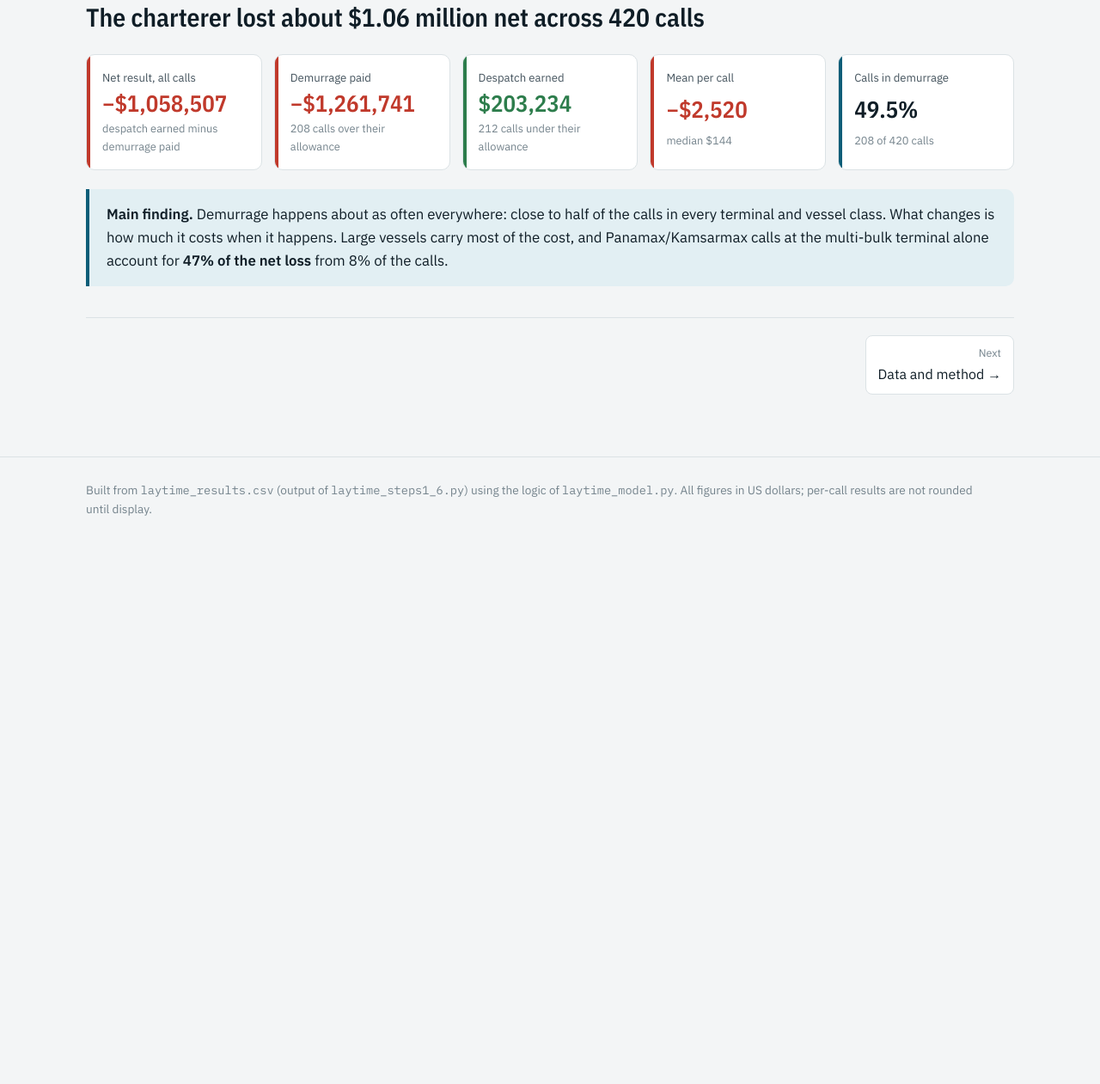
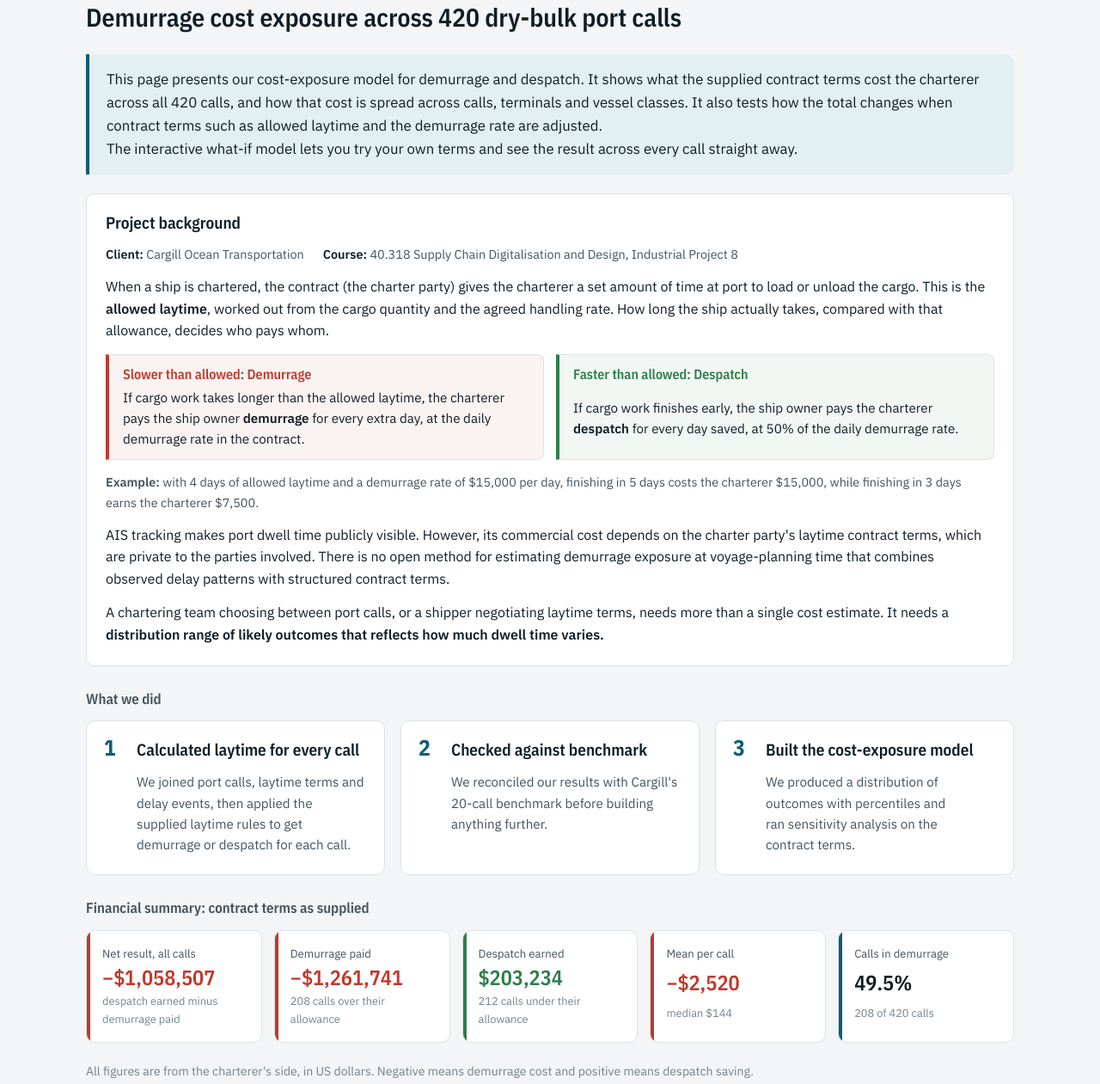
Before and after one commit to Aiz298/demurrage-cost-exposure, a plain HTML site: page index.html in a window 1280 px wide. Shown: the part 393-1654 px from the top of the page at 86% size. Before the commit the page ends 1045 px from the top, so only its background shows below. Drawn offline with nearby package versions, Linux system fonts and the light colour scheme.

Commit message:
Add files via upload

```diff
--- a/index.html
+++ b/index.html
@@ -99,6 +99,31 @@ section.block { padding: 44px 0 8px; }
 
 .finding { border-left: 4px solid var(--accent); background: var(--accent-soft); padding: 16px 20px; border-radius: 0 10px 10px 0; font-size: 1.05rem; }
 .finding p { max-width: none; }
+.finding strong { color: var(--ink); }
+
+/* Overview: background, scope steps, data note */
+.ov-sub { font: 600 1.05rem/1.3 var(--f-display); color: var(--ink2); margin: 6px 0 -8px; }
+.meta { display: flex; flex-wrap: wrap; gap: 6px 22px; font-size: 0.9rem; color: var(--ink2); }
+.meta strong { color: var(--ink); font-weight: 600; }
+.step { position: relative; padding-left: 58px; }
+.step .n { position: absolute; left: 20px; top: 18px; font: 700 1.6rem/1 var(--f-display); color: var(--accent); }
+.step h3 { text-wrap: pretty; }
+/* line up the paragraphs: each card shares the same heading row height */
+.steps { grid-auto-rows: auto; }
+.steps .step { grid-row: span 2; grid-template-rows: subgrid; row-gap: 14px; }
+.step p { font-size: 0.95rem; color: var(--ink2); }
+/* demurrage vs despatch explainer */
+.dd { display: grid; grid-template-columns: repeat(auto-fit, minmax(260px, 1fr)); gap: 14px; }
+.dd > div { border: 1px solid var(--line); border-left: 4px solid var(--line); border-radius: 0 8px 8px 0; padding: 12px 16px; display: grid; gap: 4px; }
+.dd .dem { border-left-color: var(--dem); background: color-mix(in srgb, var(--dem) 6%, var(--surface)); }
+.dd .des { border-left-color: var(--des); background: color-mix(in srgb, var(--des) 6%, var(--surface)); }
+.dd .t { font: 600 1rem/1.3 var(--f-display); }
+.dd .dem .t { color: var(--dem); } .dd .des .t { color: var(--des); }
+.dd p { font-size: 0.95rem; }
+.eg { font-size: 0.9rem; color: var(--ink2); }
+.ov-note { font-size: 0.88rem; color: var(--muted); }
+#kpiBase .tile .val { font-size: clamp(1.25rem, 1.9vw, 1.55rem); }
+.datanote { font-size: 0.85rem; color: var(--muted); border-top: 1px solid var(--line); padding-top: 14px; }
 
 table.data { border-collapse: collapse; width: 100%; font-size: 0.92rem; font-variant-numeric: tabular-nums; }
 table.data th, table.data td { padding: 8px 10px; border-bottom: 1px solid var(--line); text-align: right; }
@@ -248,13 +273,64 @@ footer p { max-width: none; }
 <section class="block" id="overview">
   <div class="sec-head">
     <div class="kicker">Overview</div>
-    <h2>The charterer lost about $1.06 million net across 420 calls</h2>
+    <h2>Demurrage cost exposure across 420 dry-bulk port calls</h2>
   </div>
   <div class="stack">
+
+    <!-- Purpose of the page -->
+    <div class="finding">
+      <p> This page presents our cost-exposure model for demurrage and despatch. It shows what the supplied contract terms cost the charterer across all 420 calls, and how that cost is spread across calls, terminals and vessel classes. It also tests how the total changes when contract terms such as allowed laytime and the demurrage rate are adjusted.</p>
+      <p>The interactive what-if model lets you try your own terms and see the result across every call straight away.</p>
+    </div>
+
+    <!-- Project background -->
+    <div class="card">
+      <h3>Project background</h3>
+      <div class="meta">
+        <span><strong>Client:</strong> Cargill Ocean Transportation</span>
+        <span><strong>Course:</strong> 40.318 Supply Chain Digitalisation and Design, Industrial Project 8</span>
+      </div>
+      <p>When a ship is chartered, the contract (the charter party) gives the charterer a set amount of time at port to load or unload the cargo. This is the <strong>allowed laytime</strong>, worked out from the cargo quantity and the agreed handling rate. How long the ship actually takes, compared with that allowance, decides who pays whom.</p>
+      <div class="dd">
+        <div class="dem">
+          <span class="t">Slower than allowed: Demurrage</span>
+          <p>If cargo work takes longer than the allowed laytime, the charterer pays the ship owner <strong>demurrage</strong> for every extra day, at the daily demurrage rate in the contract.</p>
+        </div>
+        <div class="des">
+          <span class="t">Faster than allowed: Despatch</span>
+          <p>If cargo work finishes early, the ship owner pays the charterer <strong>despatch</strong> for every day saved, at 50% of the daily demurrage rate.</p>
+        </div>
+      </div>
+      <p class="eg"><strong>Example:</strong> with 4 days of allowed laytime and a demurrage rate of $15,000 per day, finishing in 5 days costs the charterer $15,000, while finishing in 3 days earns the charterer $7,500.</p>
+      <p>AIS tracking makes port dwell time publicly visible. However, its commercial cost depends on the charter party's laytime contract terms, which are private to the parties involved. There is no open method for estimating demurrage exposure at voyage-planning time that combines observed delay patterns with structured contract terms.</p>
+      <p>A chartering team choosing between port calls, or a shipper negotiating laytime terms, needs more than a single cost estimate. It needs a <strong>distribution range of likely outcomes that reflects how much dwell time varies.</strong></p>
+    </div>
+
+    <!-- Project scope -->
+    <div class="ov-sub">What we did</div>
+    <div class="grid3 steps">
+      <div class="card step"><span class="n">1</span>
+        <h3>Calculated laytime for every call</h3>
+        <p>We joined port calls, laytime terms and delay events, then applied the supplied laytime rules to get demurrage or despatch for each call.</p>
+      </div>
+      <div class="card step"><span class="n">2</span>
+        <h3>Checked against benchmark</h3>
+        <p>We reconciled our results with Cargill's 20-call benchmark before building anything further.</p>
+      </div>
+      <div class="card step"><span class="n">3</span>
+        <h3>Built the cost-exposure model</h3>
+        <p>We produced a distribution of outcomes with percentiles and ran sensitivity analysis on the contract terms.</p>
+      </div>
+    </div>
+
+    <!-- Financial summary -->
+    <div class="ov-sub">Financial summary: contract terms as supplied</div>
     <div class="tiles" id="kpiBase"></div>
-    <div class="finding">
-      <p><strong>Main finding.</strong> Demurrage happens about as often everywhere: close to half of the calls in every terminal and vessel class. What changes is how much it costs when it happens. Large vessels carry most of the cost, and Panamax/Kamsarmax calls at the multi-bulk terminal alone account for <strong>47% of the net loss</strong> from 8% of the calls.</p>
-    </div>
+    <p class="ov-note">All figures are from the charterer's side, in US dollars. Negative means demurrage cost and positive means despatch saving.</p>
+
+    <!-- Data note -->
+    <p class="datanote">Cargill supplied a curated coursework data pack covering two aggregate terminal pools in Barcelona during 2024. The records are modelled, not real company transactions, and the laytime rules are deliberately simplified. The results show the method and should not be used for real claims or contracting.</p>
+
   </div>
 </section>
 
```
